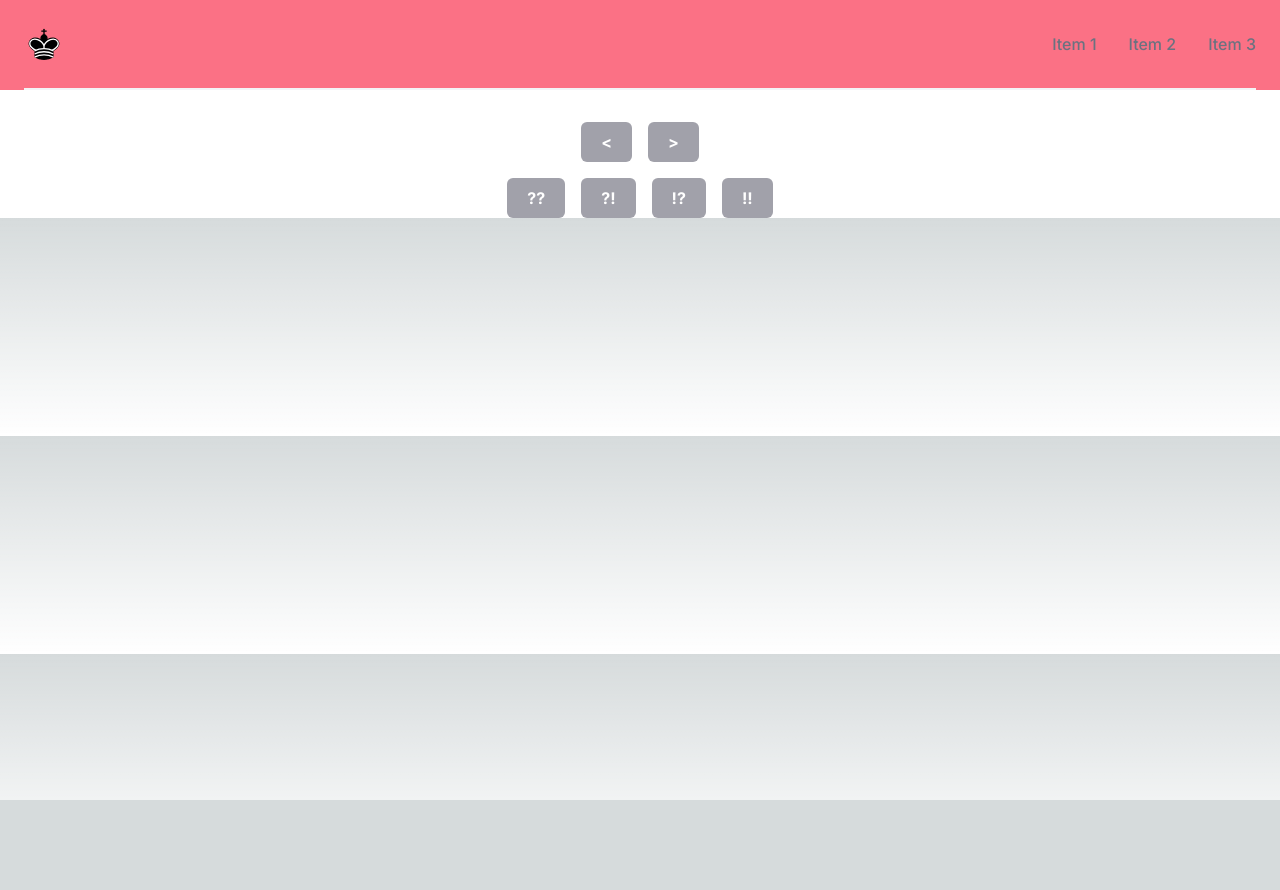
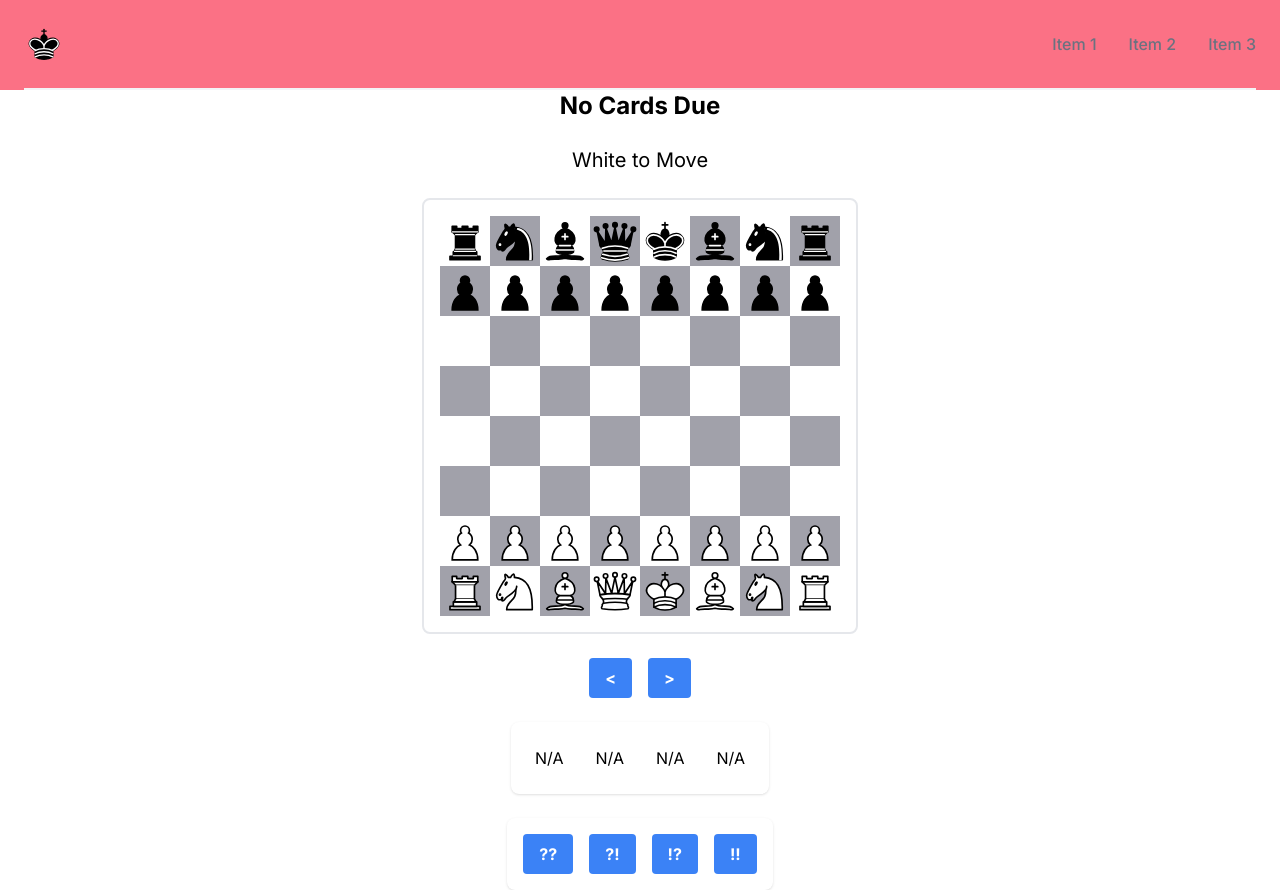
Before and after one commit to jackvandeleuv/memorize_openings, a Next.js app: page / in a window 1280 px wide. Before the commit the page ends 800 px from the top, so only its background shows below. Built offline with nearby package versions, Linux system fonts and the light colour scheme; no server answers; the database is empty.

Commit message:
feat: added title cards and eco

```diff
--- a/src/app/Button.tsx
+++ b/src/app/Button.tsx
@@ -8,17 +8,13 @@ interface ButtonProps {
 
 const Button: React.FC<ButtonProps> = ({ id, children, handleClick }) => {
 	return (
-		<div>
-			<button
+		<button
 			id={id}
-			className={`bg-zinc-400 hover:bg-zinc-300 text-white font-bold py-2 px-5 rounded-md`}
-			onClick={(event) => {
-				handleClick(event)
-			}}
-			>
+			className="px-4 py-2 text-white font-bold rounded bg-blue-500 hover:bg-blue-700 focus:outline-none focus:ring-2 focus:ring-blue-600 focus:ring-opacity-50"
+			onClick={handleClick}
+		>
 			{children}
-			</button>
-		</div>
+		</button>
 	);
 };
 
--- a/src/app/Card.tsx
+++ b/src/app/Card.tsx
@@ -2,13 +2,16 @@ import { addMinutes, addDays, isAfter, formatDistanceToNow } from 'date-fns';
 import { ChessMove } from './ReviewSession';
 
 export class Card {
-    moves: ChessMove[] | null = null;
+    private moves: ChessMove[] = [];
     ease: number;
     interval: number;
     isNew: boolean;
     step: number;
     private reviewAt: Date;
-    private id: number;
+    lines_id: number = -1;
+    id: number;
+    name: string = '';
+    eco: string = '';
 
     constructor(ease: number, interval: number, isNew: boolean, step: number, reviewAt: Date) {
         this.ease = ease;
@@ -16,7 +19,30 @@ export class Card {
         this.isNew = isNew;
         this.step = step;
         this.reviewAt = reviewAt;
-        this.id = Math.floor(Math.random() * (10000 - 1) + 1);;
+        this.id = Math.floor(Math.random() * (10000 - 1) + 1);
+    }
+
+    setLinesId(lines_id: number) {
+        this.lines_id = lines_id;
+    }
+
+    printMoves(): void {
+        if (this.moves.length === 0) console.log('No moves to print.')
+        for (let move of this.moves) {
+            console.log(move.lines_id + ': Order: ' + move.order_in_line + ' FEN: ' + move.fen + '\n')
+        }
+    }
+
+    getMoves(): ChessMove[] {
+        return [...this.moves];
+    }
+
+    setName(name: string) {
+        this.name = name!;
+    }
+
+    setEco(eco: string) {
+        this.eco = eco!;
     }
 
     setReviewAt(newReviewAt: Date): void {
@@ -36,24 +62,47 @@ export class Card {
             new Date(this.reviewAt.getTime())
         )
         cardCopy.id = this.id;
+        cardCopy.moves = this.moves;
+        cardCopy.lines_id = this.lines_id;
+        cardCopy.name = this.name;
+        cardCopy.eco = this.eco;
         return cardCopy;
     }
 
     hasMoves(): boolean {
-        return this.moves == null;
+        return this.moves.length > 0;
     }
 
-    setMoves(moves: ChessMove[]): void {
-        this.moves = moves;
+    // Add move using insertion sort
+    addMove(newMove: ChessMove) {
+        if (!newMove) {
+            console.log('addMove did not find a valid move');
+            return;
+        };
+        if (this.moves.length == 0) {
+            this.moves.push(newMove);
+            return;
+        }
+        let i = this.moves.length - 1;
+        while (i >= 0 && this.moves[i].order_in_line > newMove.order_in_line) {
+            this.moves[i + 1] = this.moves[i];
+            i--;
+        }
+        if (this.moves[i].order_in_line == newMove.order_in_line) {
+            throw new Error('Card got two moves with same order_in_line');
+        }
+        this.moves[i + 1] = newMove;
     }
 
     toString(): string {
+        const moveFens = this.moves.map(move => move.fen)
         return (
             'Card: ' + this.id +
             ', Review: ' + this.reviewTime() +
             ', Ease: ' + this.ease +
             ', New: ' + this.isNew +
-            ', Step: ' + this.step
+            ', Step: ' + this.step +
+            ', Moves: ' + moveFens
         );
     }
 
--- a/src/app/ChessBoard.tsx
+++ b/src/app/ChessBoard.tsx
@@ -70,7 +70,14 @@ const ChessBoard: React.FC<ChessBoardProps> = ({ position, setPosition, answerTo
 		updatedLine.push(newGameState.fen());
 		const updatedMove = updatedLine.length - 1;
 
-		setPosition({move: updatedMove, line: updatedLine, answer: position.answer, game: new Chess(position.game.fen())});
+		setPosition({
+			move: updatedMove,
+			line: updatedLine,
+			answer: position.answer,
+			game: new Chess(position.game.fen()),
+			name: position.name,
+			eco: position.eco
+		});
 
 		// Update cell highlight colors
 		const destinationColor = isCorrect ? 'bg-green-600' : 'bg-red-600';
@@ -131,7 +138,14 @@ const ChessBoard: React.FC<ChessBoardProps> = ({ position, setPosition, answerTo
 		if (!isValid) return false;
 
 		gameStateCopy.move({from:fromString, to:toString})
-		setPosition({line: position.line, move: position.move, answer: position.answer, game: gameStateCopy});
+		setPosition({
+			line: position.line,
+			move: position.move,
+			answer: position.answer,
+			game: gameStateCopy,
+			eco: position.eco,
+			name: position.name
+		});
 
 		return true;
 	};
--- a/src/app/ReviewSession.tsx
+++ b/src/app/ReviewSession.tsx
@@ -3,25 +3,40 @@
 import React, { useEffect, useState, useCallback } from 'react';
 import { supabaseClient } from '../../utils/supabaseClient';
 import ChessBoard from './ChessBoard';
-import { PostgrestResponse } from '@supabase/supabase-js';
+import { PostgrestError, PostgrestResponse, SupabaseClient } from '@supabase/supabase-js';
 import Button from './Button';
 import { Card } from './Card';
 import { Scheduler } from './Scheduler';
-import { setgroups } from 'process';
-import { Chess, Square } from 'chess.js';
+import { Chess } from 'chess.js';
 
+interface CardsRow {
+    ease: number;
+    interval: number;
+    is_new: boolean;
+    step: number;
+    review_at: Date;
+	lines: LinesRow | LinesRow[] | null;
+}
 
 export interface ChessMove {
+	lines_id: number;
     order_in_line: number;
     fen: string;
-	lines_id: number;
+}
+
+interface LinesRow {
+	name: string;
+	eco: string;
+	id: number;
 }
 
 export interface Position {
 	move: number;
 	line: string[];
 	answer: string;
-	game: Chess
+	game: Chess;
+	eco: string;
+	name: string;
 }
 
 export interface AnswerToggle {
@@ -31,8 +46,15 @@ export interface AnswerToggle {
 }
 
 const ReviewSession: React.FC = () => {
-	const [position, setPosition] = useState<Position>({move: 0, line: [], answer: '', game: new Chess()})
-	const [scheduler, setScheduler] = useState<Scheduler>();
+	const [position, setPosition] = useState<Position>({
+		move: 0,
+		line: ['rnbqkbnr/pppppppp/8/8/8/8/PPPPPPPP/RNBQKBNR w KQkq - 0 1'],
+		answer: '',
+		game: new Chess(),
+		name: 'No Cards Due',
+		eco: ''
+	})
+	const [scheduler, setScheduler] = useState<Scheduler>(new Scheduler());
 	const [answerToggle, setAnswerToggle] = useState<AnswerToggle>({row: '', col: '', color: ''});
 
 
@@ -53,68 +75,88 @@ const ReviewSession: React.FC = () => {
 
 	useEffect(() => {
 		const fetchCards = async () => {
-			const { data: cardsData, error: cardsError } = await supabaseClient
-				.from('cards')
-				.select(`ease, interval, is_new, step, review_at, id`)
-			if (cardsError) console.error('error', cardsData)
+			// Request all cards and lines data from the API
+			const cardsResponse = await supabaseClient.from('cards')
+				.select(`
+					ease,
+					interval,
+					is_new,
+					step,
+					review_at,
+					lines(id, name, eco)
+				`)
 
+			// Unpack the data returned by the API
+			const data: CardsRow[] | null = cardsResponse.data;
+			const error: PostgrestError | null = cardsResponse.error;
+			if (error) {
+				console.error('error', error);
+				throw new Error('Supabase returned error!');
+			};
+			console.log(data)
+
+			// Format the data so it can be inserted into Cards and the Scheduler
 			const cards = new Map<number, Card>();
-			for (let row of cardsData!) {
+			for (let cardsRow of data!) {
+				console.log('cardsRow:\n' + cardsRow.lines)
+				// Temporarily set date to current time plus 10,000 millis
 				console.log('Manually setting review time to now!!!');
 				const dummyDate = new Date();
 				dummyDate.setTime(dummyDate.getTime() + 10000)
-				const card = new Card(row.ease, row.interval, row.is_new, row.step, dummyDate);
-				cards.set(row.id, card);
+
+				// If there are no associated moves, ignore this card.
+				if (!cardsRow.lines) {
+					console.log('Card had no associated line.');
+					continue;
 				}
 
-			const { data: movesData, error: movesError } = await supabaseClient
-			.from('cards_to_moves')
-			.select(`
-				cards_id,
-				moves (
-					order_in_line,
-					fen,
-					lines_id
-				)
-			`)
-			.in('cards_id', Array.from(cards!.keys()))
+				const card = new Card(
+					cardsRow.ease,
+					cardsRow.interval,
+					cardsRow.is_new,
+					cardsRow.step,
+					dummyDate);
 
-			if (movesError) console.error('error', movesError);
-
-			const lines = new Map<number, ChessMove[]>();
-			for (let row of movesData!) {
-				let mappedMoves: ChessMove[] | undefined = lines.get(row.cards_id);
-				if (mappedMoves === undefined) mappedMoves = [];
-
-				const rowData = row.moves!;
-
-				if (Array.isArray(rowData)) throw new Error ('Did not expect array!');
-
-				mappedMoves.push({
-					fen: rowData.fen,
-					order_in_line: rowData.order_in_line,
-					lines_id: rowData.lines_id
-				})
-				lines.set(row.cards_id, mappedMoves)
+				const lines = cardsRow.lines
+				// Cards and lines is one-to-many, so this case won't occur.
+				if (lines instanceof Array) throw new Error('Multiple lines returned for one card.')
+				card.setEco(lines.eco);
+				card.setName(lines.name)
+				card.setLinesId(lines.id)
+				cards.set(lines.id, card)
 			}
 
-			// Remove cards with no cooresponding moves
-			cards.forEach((value, key) => {
-				if (!lines.has(key)) cards.delete(key);
-			});
+			const movesResponse = await supabaseClient.from('moves')
+				.select('lines_id, fen, order_in_line')
+				.in('lines_id', Array.from(cards.keys()));
 
-			// Update each card in cards with the moves from lines
-			for (let key of Array.from(lines.keys())) {
-				const card = cards.get(key);
-				let moves = lines.get(key);
-				moves = moves?.sort((a, b) => a.order_in_line - b.order_in_line)
-				card?.setMoves(moves!);
+			// Unpack the data returned by the API
+			const movesData: ChessMove[] | null = movesResponse.data;
+			const movesError: PostgrestError | null = movesResponse.error;
+			if (movesError) {
+				console.error('error', movesError);
+				return;
+			};
+			if (!movesData) {
+				console.log('No moves associated with cards.');
+				return;
+			};
+
+			for (let move of movesData) {
+				if (!move) continue;
+				const card = cards.get(move.lines_id);
+				if (card) card.addMove(move);
 			}
 
-			if (cards == null) throw new Error('Cards should not be null!');
+			console.log('Cards in map after fetch cards:')
+			for (let key of Array.from(cards.keys())) {
+				console.log(cards.get(key)!.toString())
+			}
+
+			// Add cards to scheduler
 			const scheduler = new Scheduler();
 			for (let key of Array.from(cards.keys())) {
-				scheduler.addCard(cards.get(key)!)
+				scheduler.addCard(cards.get(key)!);
 			}
 			scheduler.updateQueue();
 			setScheduler(scheduler);
@@ -126,21 +168,38 @@ const ReviewSession: React.FC = () => {
 
 	const renderCards = useCallback(() => {
 		if (!scheduler) return;
+		if (!scheduler.hasNextCard()) {
+			console.log('!scheduler.hasNextCard() -> return');
+			return;
+		}
 		const nextCard = scheduler.getNextCard();
-		if (!nextCard) return;
-		const nextMoves = nextCard?.moves || [];
+		if (!nextCard) {
+			console.log('No next card returned');
+			return;
+		};
+		if (!nextCard.hasMoves()) {
+			console.log('Next card has no moves. nextCard: ' + nextCard);
+			return;
+		}
+		console.log('Next card: ' + nextCard + ' Moves: ' + nextCard!.printMoves())
+
+
+		const nextMoves = nextCard.getMoves();
 		const nextMoveFens = nextMoves.map(move => move.fen);
 		const nextAnswer = nextMoveFens[nextMoveFens.length - 1];
 		const nextMoveFensBlind = nextMoveFens.slice(0, nextMoveFens.length - 1)
 
 		const newGame = new Chess();
+		console.log('nextMoveFensBlind: ' + nextMoveFensBlind)
 		newGame.load(nextMoveFensBlind[nextMoveFensBlind.length - 1])
 
 		setPosition({
 			line: nextMoveFensBlind,
 			move: nextMoveFensBlind.length - 1,
 			answer: nextAnswer,
-			game: newGame
+			game: newGame,
+			eco: nextCard.eco,
+			name: nextCard.name
 		});
 	}, [scheduler]);
 
@@ -153,20 +212,34 @@ const ReviewSession: React.FC = () => {
 	const arrowButtonClick = (e: React.MouseEvent<HTMLButtonElement>) => {
 		if (!scheduler) return;
 
-		console.log('\nEasy: ' + scheduler.resultIfGrade('Easy'));
-		console.log('Good: ' + scheduler.resultIfGrade('Good'));
-		console.log('Hard: ' + scheduler.resultIfGrade('Hard'));
-		console.log('Again: ' + scheduler.resultIfGrade('Again') + '\n');
+		console.log('In queue currently:\n')
+		for (let card of scheduler.getQueue()) {
+			console.log(card.toString())
+		}
 
 		if (e.currentTarget.id === '>' && position.move < position.line.length - 1) {
 			const newIndex = position.move + 1;
 			const currentLine = [...position.line];
-			setPosition({line: currentLine, move: newIndex, answer: position.answer, game: new Chess(position.game.fen())});
+			setPosition({
+				line: currentLine,
+				move: newIndex,
+				answer: position.answer,
+				game: new Chess(position.game.fen()),
+				eco: position.eco,
+				name: position.name
+			});
 		}
 		if (e.currentTarget.id === '<' && position.move > 0) {
 			const newIndex = position.move - 1;
 			const currentLine = [...position.line];
-			setPosition({line: currentLine, move: newIndex, answer: position.answer, game: new Chess(position.game.fen())});
+			setPosition({
+				line: currentLine,
+				move: newIndex,
+				answer: position.answer,
+				game: new Chess(position.game.fen()),
+				eco: position.eco,
+				name: position.name
+			});
 		}
 	}
 
@@ -184,18 +257,27 @@ const ReviewSession: React.FC = () => {
 
 
 	return (
-		<div className="flex flex-col items-center">
-			<div className="mb-4 mt-4">
+		<div className="flex flex-col items-center space-y-6">
+			<h2 className="text-2xl font-bold">
+				{position.eco + ' ' + position.name}
+			</h2>
+
+			<h3 className="text-xl">
+				{position.game.turn() === 'w' ? 'White to Move' : 'Black to Move'}
+			</h3>
+
 			{position.line && position.line.length > 0 &&
+				<div className="flex justify-center p-4 border-2 border-gray-200 rounded-lg">
 					<ChessBoard
 						position={position}
 						setPosition={setPosition}
 						answerToggle={answerToggle}
 						setAnswerToggle={setAnswerToggle}
 					/>
+				</div>
 			}
-			</div>
-			<div className="flex justify-center space-x-4 mb-4">
+
+			<div className="flex justify-center space-x-4">
 				<Button
 					id='<'
 					handleClick={arrowButtonClick}
@@ -209,7 +291,15 @@ const ReviewSession: React.FC = () => {
 					{'>'}
 				</Button>
 			</div>
-			<div className="flex justify-center space-x-4">
+
+			<div className="flex justify-center space-x-4 p-4 bg-white shadow rounded-lg">
+				<div className="p-2">{scheduler.hasNextCard() ? scheduler.resultIfGrade('Again') : 'N/A'}</div>
+				<div className="p-2">{scheduler.hasNextCard() ? scheduler.resultIfGrade('Hard') : 'N/A'}</div>
+				<div className="p-2">{scheduler.hasNextCard() ? scheduler.resultIfGrade('Good') : 'N/A'}</div>
+				<div className="p-2">{scheduler.hasNextCard() ? scheduler.resultIfGrade('Easy') : 'N/A'}</div>
+			</div>
+
+			<div className="flex justify-center space-x-4 p-4 bg-white shadow rounded-lg">
 				<Button
 					id='??'
 					handleClick={ratingButtonClick}
@@ -236,7 +326,8 @@ const ReviewSession: React.FC = () => {
 				</Button>
 			</div>
 		</div>
-	)
+	);
+
 }
 
 export default ReviewSession;
--- a/src/app/Scheduler.tsx
+++ b/src/app/Scheduler.tsx
@@ -7,9 +7,8 @@ import { update } from 'plotly.js';
 export class Scheduler {
     private newCardLimit: number;
     private cards: Card[];
-    queue: Card[];
+    private queue: Card[];
     private newCardRatio: number;
-    private stepSize: number;
     private steps: number[];
 
     constructor() {
@@ -17,7 +16,6 @@ export class Scheduler {
         this.cards = [];
         this.queue = [];
         this.newCardRatio = 5;
-        this.stepSize = 3;
         this.steps = [1, 6, 10, 24 * 60]
     }
 
@@ -27,23 +25,28 @@ export class Scheduler {
         schedulerCopy.cards = this.cards;
         schedulerCopy.queue = this.queue;
         schedulerCopy.newCardRatio = this.newCardRatio;
-        schedulerCopy.stepSize = this.stepSize;
         return schedulerCopy;
     }
 
+    hasNextCard(): boolean {
+        return this.queue.length > 0;
+    }
+
     getNextCard(): Card | null {
-        if (this.queue.length > 0) console.log('getNextCard -> ' + this.queue[0]);
-        else console.log('getNextCard -> empty!');
-
-        if (this.queue.length > 0) return this.queue[0];
+        if (this.queue.length > 0) return this.queue[0].deepCopy();
         return null;
     }
 
-    addCard(card: Card) {
+    getQueue(): Card[] {
+        return [...this.queue];
+    }
+
+    addCard(card: Card): void {
+        console.log('Scheduler is adding: ' + card.toString());
         this.cards.push(card);
     }
 
-    updateQueue() {
+    updateQueue(): void {
         this.queue = [];
         const newCards: Card[] = [];
         const revCards: Card[] = [];
@@ -67,29 +70,33 @@ export class Scheduler {
             if (revCards.length) this.queue.push(revCards.pop() as Card);
             i += 1;
         }
+        console.log('queue after updateQUeue:' + this.queue)
     }
 
 
-    answerCard(grade: string) {
+    answerCard(grade: string): boolean {
         if (!this.queue.length) {
             console.log('Empty queue!');
-            return null;
+            return false;
         }
         this.gradeCard(grade, this.queue[0]);
         this.updateQueue();
+        return true;
     }
 
     // Tests out a grade without changing the Cards in the queue
-    resultIfGrade(grade: string) {
-        return this.gradeCard(grade, this.queue[0].deepCopy());
+    resultIfGrade(grade: string): string {
+        if (this.queue.length === 0) return 'Not found.';
+        return this.gradeCard(grade, this.queue[0].deepCopy()).reviewTime();
     }
 
+    // Modify card and return it
     private gradeCard(grade: string, card: Card): Card {
         if (card.isNew) {
             if (grade === 'Again') {
                 card.step = 1;
             } else if (grade === 'Good') {
-                card.step += 1;
+                card.step = card.step + 1;
                 if (card.step === this.steps.length) card.isNew = false;
             } else if (grade === 'Easy') {
                 card.isNew = false;
@@ -102,10 +109,10 @@ export class Scheduler {
 
         if (!card.isNew) this.updateReviewCard(grade, card);
 
-        return card;
+        return card.deepCopy();
     }
 
-    private updateReviewCard(grade: string, card: Card) {
+    private updateReviewCard(grade: string, card: Card): void {
         if (grade === 'Again') {
             card.ease = Math.max(card.ease * 0.8 / 1000, 1.3);
             card.isNew = true;
```
Also changed, not shown: 1 other file (tests, documents, lock files or other folders). Lines whose indentation alone changed are shown as unchanged.
